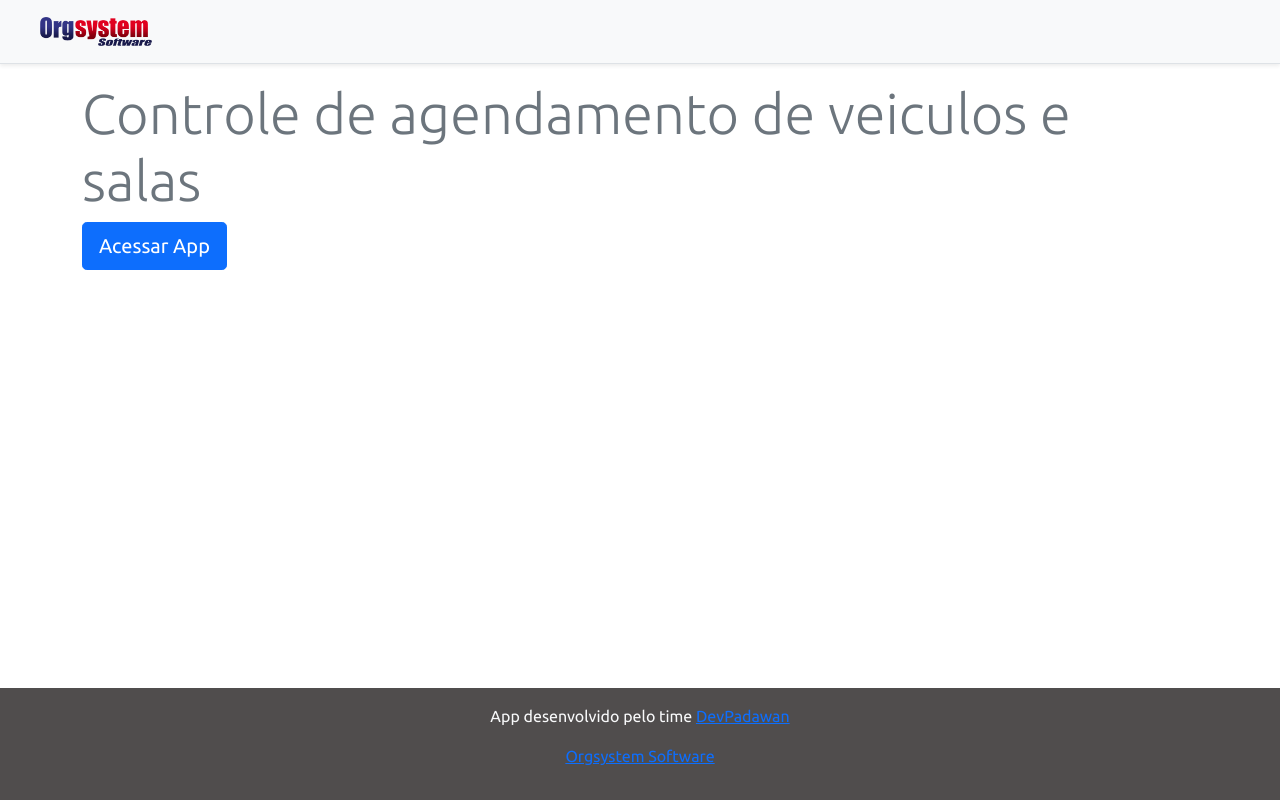
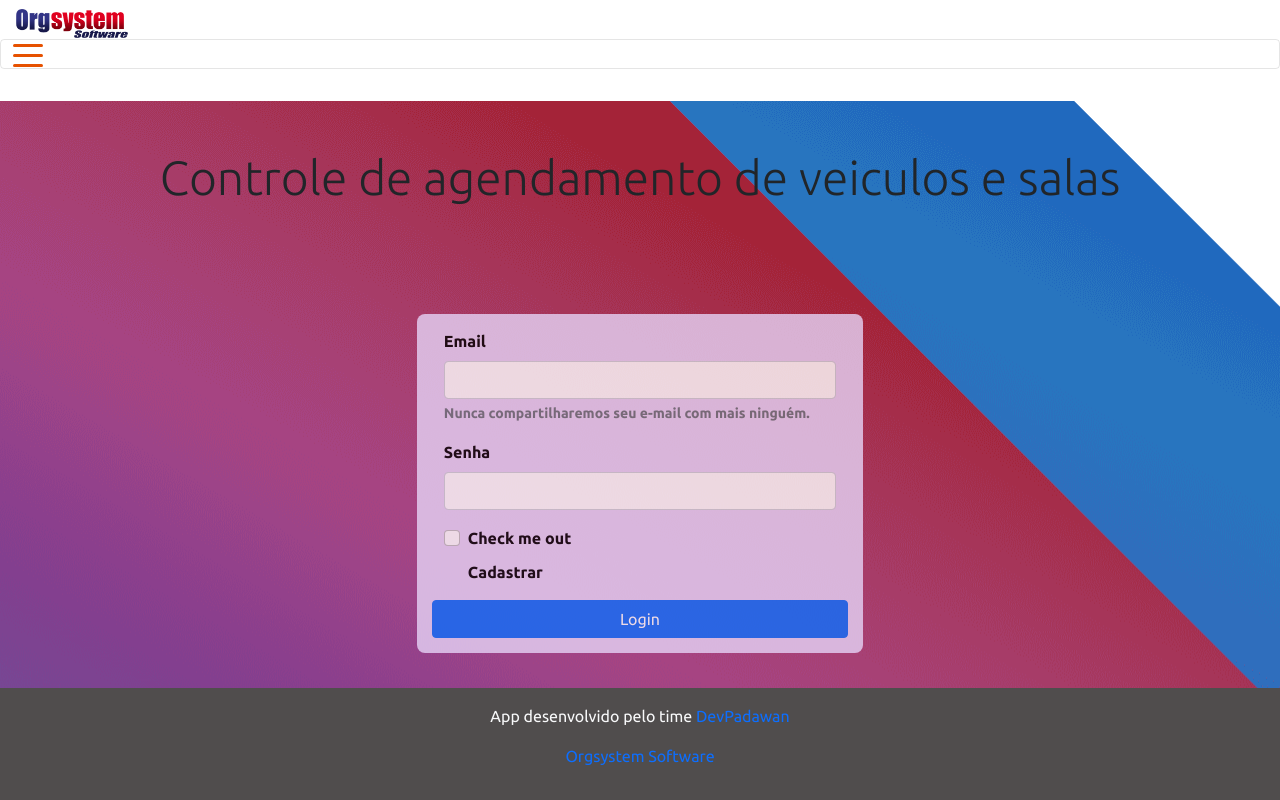
Before and after one commit to diegohfcelestino/org-reserva, a React (Create React App) app in the folder frontend/: page / in a window 1280 px wide. Built offline with nearby package versions, Linux system fonts and the light colour scheme.

Commit message:
Adcionado e estilizado o forme para login

```diff
--- a/frontend/src/assets/css/styles.css
+++ b/frontend/src/assets/css/styles.css
@@ -6,7 +6,45 @@
 }
 
 
+.login {
+    background-image: url("../img/background.png");
+    height: 100% ;
 
+}
+
+.login-form {
+
+    width: 350px;
+    margin-top: 204px;
+    background-color: rgb(230, 212, 247);
+    opacity: 0.8;
+    border-radius: 8px;
+    padding: 15px;
+
+}
+
+.mb-3 {
+    color: black;
+    font-weight: bolder;
+}
+
+.cadastrar{
+    color: black;
+    display: block;
+
+    margin-top: 10px;
+
+}
+
+button {
+    width: 100%;
+    color: red;
+}
+
+a:link {
+    text-decoration: none;
+
+}
 
 html, body {
     height: 100%;
@@ -25,6 +63,7 @@ html, body {
 }
 
 .footer {
+
     flex-shrink: 0;
     text-align: center;
 }
@@ -39,3 +78,85 @@ html, body {
 .text-primary {
     color: var(--color-primary) !important;
 }
+
+
+/* Icon 1 */
+
+.animated-icon1, .animated-icon2, .animated-icon3 {
+    width: 30px;
+    height: 20px;
+    position: relative;
+    margin: 0px;
+    -webkit-transform: rotate(0deg);
+    -moz-transform: rotate(0deg);
+    -o-transform: rotate(0deg);
+    transform: rotate(0deg);
+    -webkit-transition: .5s ease-in-out;
+    -moz-transition: .5s ease-in-out;
+    -o-transition: .5s ease-in-out;
+    transition: .5s ease-in-out;
+    cursor: pointer;
+    }
+
+    .animated-icon1 span, .animated-icon2 span, .animated-icon3 span {
+    display: block;
+    position: absolute;
+    height: 3px;
+    width: 100%;
+    border-radius: 9px;
+    opacity: 1;
+    left: 0;
+    -webkit-transform: rotate(0deg);
+    -moz-transform: rotate(0deg);
+    -o-transform: rotate(0deg);
+    transform: rotate(0deg);
+    -webkit-transition: .25s ease-in-out;
+    -moz-transition: .25s ease-in-out;
+    -o-transition: .25s ease-in-out;
+    transition: .25s ease-in-out;
+    }
+
+    .animated-icon1 span {
+    background: #e65100;
+    }
+
+    .animated-icon2 span {
+    background: #e3f2fd;
+    }
+
+    .animated-icon3 span {
+    background: #f3e5f5;
+    }
+
+    .animated-icon1 span:nth-child(1) {
+    top: 0px;
+    }
+
+    .animated-icon1 span:nth-child(2) {
+    top: 10px;
+    }
+
+    .animated-icon1 span:nth-child(3) {
+    top: 20px;
+    }
+
+    .animated-icon1.open span:nth-child(1) {
+    top: 11px;
+    -webkit-transform: rotate(135deg);
+    -moz-transform: rotate(135deg);
+    -o-transform: rotate(135deg);
+    transform: rotate(135deg);
+    }
+
+    .animated-icon1.open span:nth-child(2) {
+    opacity: 0;
+    left: -60px;
+    }
+
+    .animated-icon1.open span:nth-child(3) {
+    top: 11px;
+    -webkit-transform: rotate(-135deg);
+    -moz-transform: rotate(-135deg);
+    -o-transform: rotate(-135deg);
+    transform: rotate(-135deg);
+    }
--- a/frontend/src/components/NavBar/index.js
+++ b/frontend/src/components/NavBar/index.js
@@ -2,9 +2,20 @@ import { Link } from 'react-router-dom';
 import Orgsystem from '../../assets/img/logo-org-tsplus.png'
 
 const NavBar = () => {
+
+    /*  $(document).ready(function () {
+
+         $('.first-button').on('click', function () {
+
+             $('.animated-icon1').toggleClass('open');
+         });
+
+     }); */
     return (
+
         <div>
-            <div class="d-flex flex-column flex-md-row align-items-center p-3 px-md-4 mb-3 bg-light border-bottom shadow-sm">
+
+            {/* <div class="d-flex flex-column flex-md-row align-items-center p-3 px-md-4 bg-light border-bottom shadow-sm">
                 <div class="container-fluid">
                     <nav class="my-2 my-md-0 mr-md-3">
                         <Link to="/">
@@ -13,7 +24,42 @@ const NavBar = () => {
                     </nav>
 
                 </div>
-            </div>
+            </div> */}
+
+            <nav class="navbar navbar-light amber lighten-4 mb-4">
+
+                <div class="container-fluid">
+                    <nav class="my-2 my-md-0 mr-md-3">
+                        <Link to="/">
+                            <img src={Orgsystem} alt="Orgsystem" width="120" />
+                        </Link>
+                    </nav>
+
+                </div>
+
+                <button class="navbar-toggler first-button" type="button" data-toggle="collapse" data-target="#navbarSupportedContent20"
+                    aria-controls="navbarSupportedContent20" aria-expanded="false" aria-label="Toggle navigation">
+                    <div class="animated-icon1"><span></span><span></span><span></span></div>
+                </button>
+
+
+                <div class="collapse navbar-collapse" id="navbarSupportedContent20">
+
+                    <ul class="navbar-nav mr-auto">
+                        <li class="nav-item active">
+                            <a class="nav-link" href="/">Home <span class="sr-only">(current)</span></a>
+                        </li>
+                        <li class="nav-item">
+                            <a class="nav-link" href="/">Features</a>
+                        </li>
+                        <li class="nav-item">
+                            <a class="nav-link" href="/">Pricing</a>
+                        </li>
+                    </ul>
+
+                </div>
+
+            </nav>
         </div>
     );
 }
--- a/frontend/src/pages/Login/index.js
+++ b/frontend/src/pages/Login/index.js
@@ -1,19 +1,56 @@
-import { Link } from 'react-router-dom';
 import Footer from '../../components/Footer';
 import NavBar from '../../components/NavBar';
+
 const Login = () => {
 
+    function logar() {
+        var email = document.getElementById("email");
+        var senha = document.getElementById("senha");
+
+        if (email.value === "admin@admin.com" && senha.value === "123") {
+            localStorage.setItem("acesso", true);
+
+
+
+            window.location.href = "main";
+        } else {
+            alert("Usuário ou senha inválidos");
+        }
+
+    }
 
     return (
         <>
             <NavBar />
-            <div class="container">
-                <div class="jumbotron">
-                    <h1 class="display-4 text-secondary">Controle de agendamento de veiculos e salas</h1>
+            <div class="login">
+                <div class="container">
+                    <div class="d-flex justify-content-center">
+                        <h2 class="display-5 text-dark mt-5">Controle de agendamento de veiculos e salas</h2>
+                    </div>
+
+                    <div class="d-flex justify-content-center">
+                        <div class="row login-form" style={{ margin: 0, marginTop: 100, width: "40%" }}>
+                            <form class="container">
+                                <div class="mb-3">
+                                    <label for="email" class="form-label">Email</label>
+                                    <input type="email" class="form-control" id="email" aria-describedby="emailHelp" />
+                                    <div id="emailHelp" class="form-text">Nunca compartilharemos seu e-mail com mais ninguém.</div>
+                                </div>
+                                <div class="mb-3">
+                                    <label for="senha" class="form-label">Senha</label>
+                                    <input type="password" class="form-control" id="senha" />
+                                </div>
+                                <div class="mb-3 form-check">
+                                    <input type="checkbox" class="form-check-input" id="exampleCheck1" />
+                                    <label class="form-check-label" for="exampleCheck1">Check me out</label>
+                                    <a class="cadastrar" href="/cadastro.html">Cadastrar</a>
+                                </div>
+
+                            </form>
+                            <button onClick={() => logar()} type="submit" class="btn btn-primary">Login</button>
+                        </div>
+                    </div>
                 </div>
-                <Link class="btn btn-primary btn-lg" to="/main">
-                    Acessar App
-                </Link>
             </div>
             <Footer />
         </>
```
